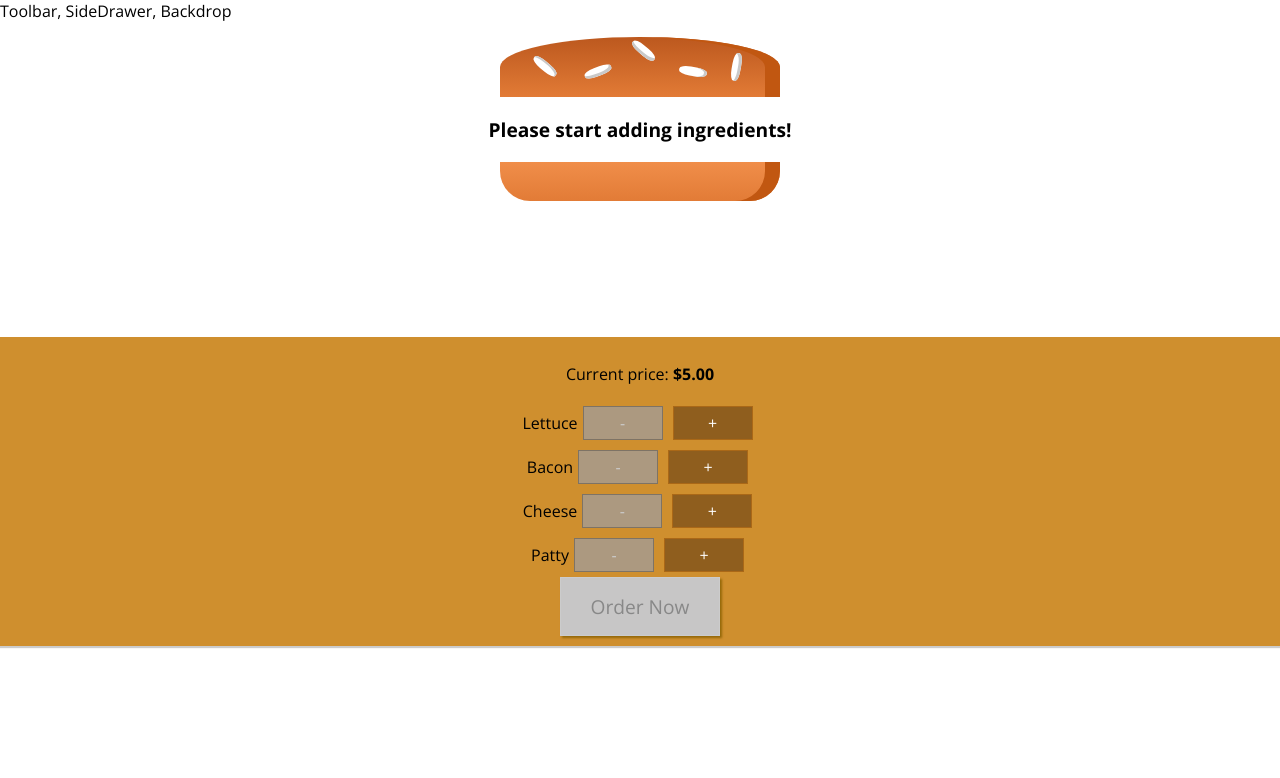
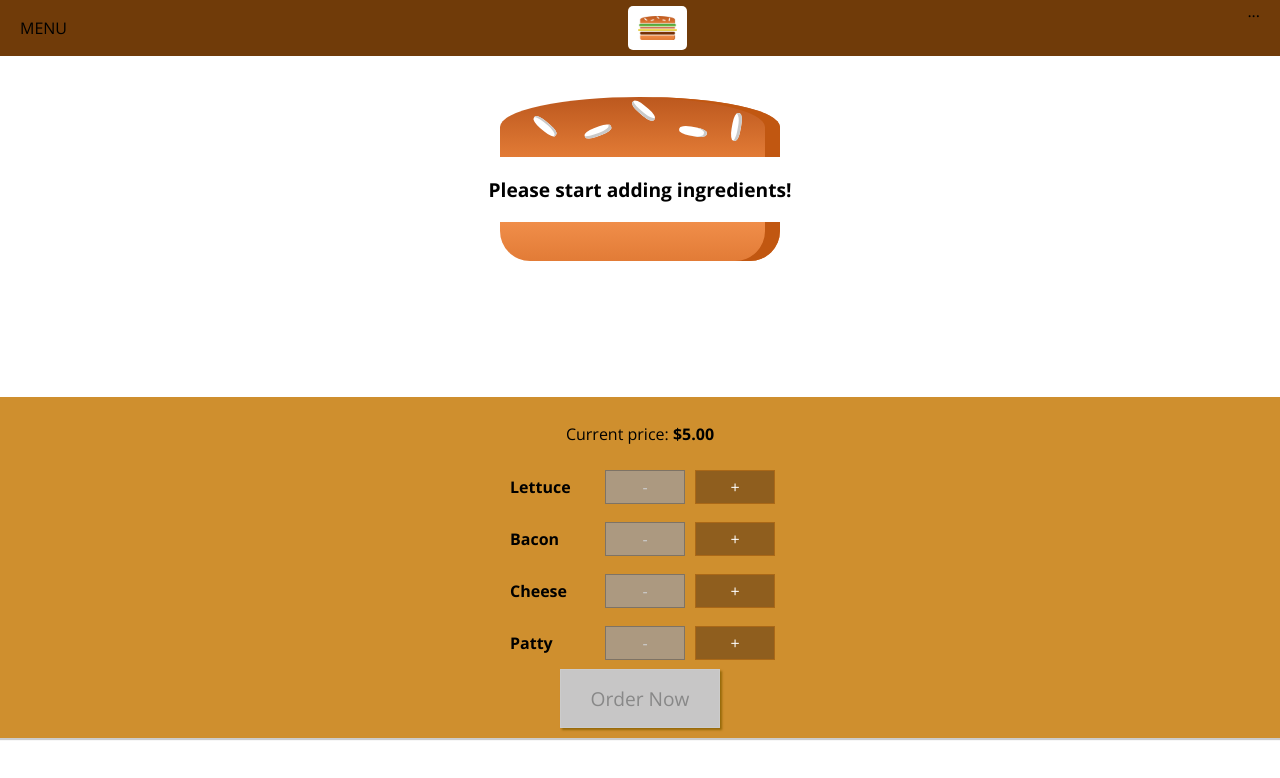
Before and after one commit to Ruvinator/WebDev-practice, a React (Create React App) app in the folder 0_Courses/Udemy-React/burger-builder/: page / in a window 1280 px wide. Shown: the top 778 px of the page. Built offline with nearby package versions, Linux system fonts and the light colour scheme.

Commit message:
Udemy-React: Burger Builder 7 (Header)
- Implement header with corresponding styles and placeholder items
- Add logo component to header and style accordingly

```diff
--- a/0_Courses/Udemy-React/burger-builder/src/components/Burger/BuildControls/BuildControl/BuildControl.js
+++ b/0_Courses/Udemy-React/burger-builder/src/components/Burger/BuildControls/BuildControl/BuildControl.js
@@ -3,7 +3,7 @@
 
 const BuildControl = props => (
     <div className={styles.BuildControl}>
-        <div className={styles.label}>{props.label}</div>
+        <div className={styles.Label}>{props.label}</div>
         <button className={styles.Less} onClick={props.removed} disabled={props.disabled}>-</button >
         <button className={styles.More} onClick={props.added}>+</button>
     </div>
--- a/0_Courses/Udemy-React/burger-builder/src/components/Burger/BuildControls/BuildControls.module.css
+++ b/0_Courses/Udemy-React/burger-builder/src/components/Burger/BuildControls/BuildControls.module.css
@@ -1,7 +1,7 @@
 .buildControls {
     width: 100%;
     background-color: #CF8F2E;
-    display: inline-flex;
+    display: flex;
     flex-flow: column;
     align-items: center;
     box-shadow: 0 2px 1px #ccc;
--- a/0_Courses/Udemy-React/burger-builder/src/components/Layout/Layout.js
+++ b/0_Courses/Udemy-React/burger-builder/src/components/Layout/Layout.js
@@ -1,10 +1,12 @@
 import React from 'react';
 import AuxComp from '../../hoc/AuxComp';
+import Toolbar from '../Navigation/Toolbar/Toobar';
 
 import styles from './Layout.module.css';
 
 const layout = props => (
     <AuxComp>
+        <Toolbar />
         <div>Toolbar, SideDrawer, Backdrop</div>
         <main className={styles.Content}>
             {props.children}
--- a/0_Courses/Udemy-React/burger-builder/src/components/Layout/Layout.module.css
+++ b/0_Courses/Udemy-React/burger-builder/src/components/Layout/Layout.module.css
@@ -1,3 +1,3 @@
 .Content {
-    margin-top: 15px;
+    margin-top: 75px;
 }
--- /dev/null
+++ b/0_Courses/Udemy-React/burger-builder/src/components/Logo/Logo.js
@@ -0,0 +1,11 @@
+import React from 'react';
+import burgerLogo from '../../assets/images/burger-logo.png';
+import styles from './Logo.module.css';
+
+const logo = props => (
+    <div className={styles.Logo}>
+        <img src={burgerLogo} alt="MyBurger" />
+    </div>
+);
+
+export default logo;
--- /dev/null
+++ b/0_Courses/Udemy-React/burger-builder/src/components/Logo/Logo.module.css
@@ -0,0 +1,11 @@
+.Logo {
+    background-color: white;
+    padding: 10px;
+    height: 80%;
+    box-sizing: border-box;
+    border-radius: 5px;
+}
+
+.Logo img {
+    height: 100%;
+}
--- /dev/null
+++ b/0_Courses/Udemy-React/burger-builder/src/components/Navigation/Toolbar/Toobar.js
@@ -0,0 +1,15 @@
+import React from 'react';
+import styles from './Toolbar.module.css';
+import Logo from '../../Logo/Logo';
+
+const toolbar = props => (
+    <header className={styles.Toolbar}>
+        <div>MENU</div>
+        <Logo />
+        <nav>
+            ...
+        </nav>
+    </header>
+);
+
+export default toolbar;
--- /dev/null
+++ b/0_Courses/Udemy-React/burger-builder/src/components/Navigation/Toolbar/Toolbar.module.css
@@ -0,0 +1,18 @@
+.Toolbar {
+    height: 56px;
+    width: 100%;
+    position: fixed;
+    top: 0;
+    left: 0;
+    background-color: #703B09;
+    display: flex;
+    justify-content: space-between;
+    align-items: center;
+    padding: 0 20px;
+    box-sizing: border-box;
+    z-index: 90;
+}
+
+.Toolbar nav {
+    height: 100%;
+}
```
Also changed, not shown: 0_Courses/Udemy-React/burger-builder/src/assets/images/burger-logo.png (added).
